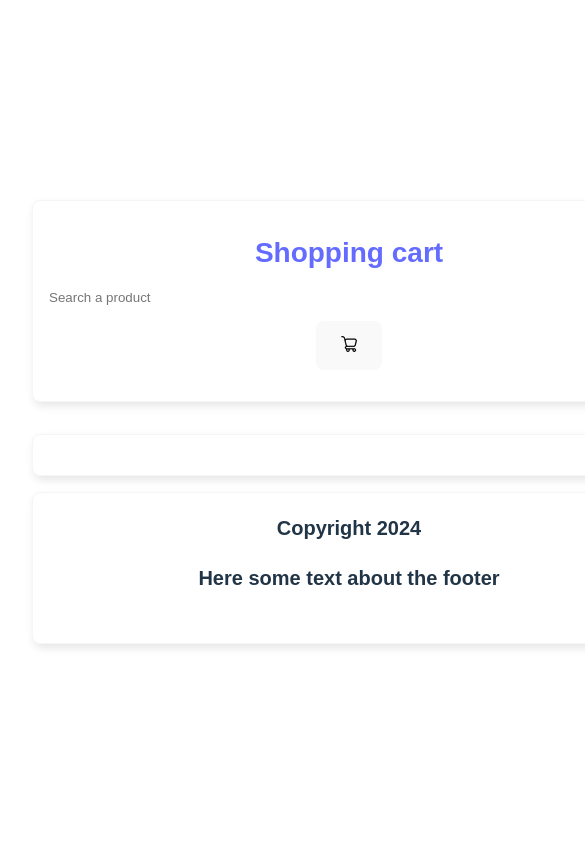
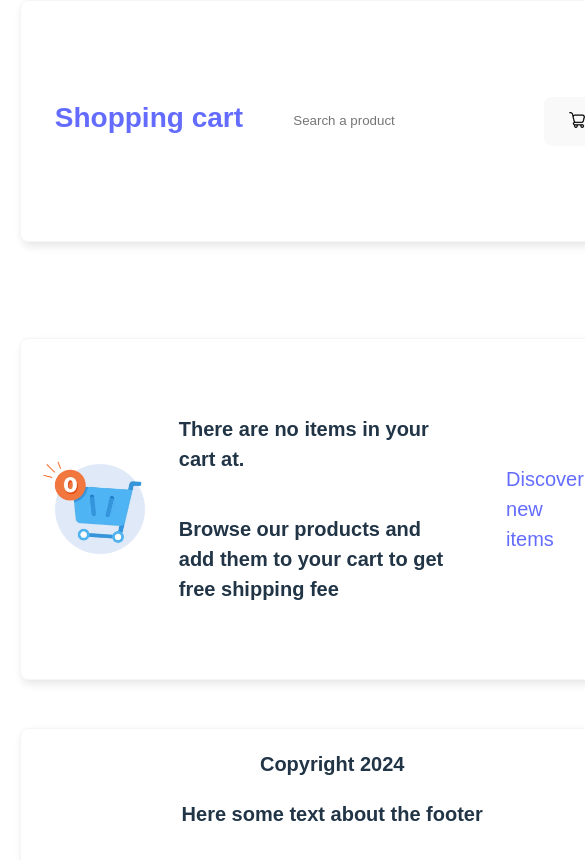
Before and after one commit to Cairon29/Generic-ecommerce, a React (Vite) app in the folder shopping-cart/: page /cart in a window 390 px wide. Shown: the top 860 px of the page, 585 px wide, since content can reach past the window. Built offline with nearby package versions, Linux system fonts and the light colour scheme.

Commit message:
feat: add cart functionality along its styles

```diff
--- a/shopping-cart/src/App.css
+++ b/shopping-cart/src/App.css
@@ -7,11 +7,13 @@
   display: grid;
   grid-template-columns: 50px, repeat(2, 1fr);
   grid-template-rows: repeat(2, auto), minmax(400px, 600px);
-  gap: 1em;
+  gap: 3em;
   grid-template-areas:
     "header header header"
     "aside main main"
     "footer footer footer";
+
+  justify-content: stretch;
 }
 
 
@@ -62,8 +64,11 @@ main div {
 aside {
 /* TO FIX! */
   width: 150px;
+  height: 100%;
+  margin: auto;
   display: flex;
   flex-direction: column;
+  justify-content: flex-start;
   gap: 2em;
   padding: 1em;
   font-size: 20px;
@@ -98,5 +103,21 @@ footer {
       "aside aside aside"
       "main main main"
       "footer footer footer";
+
+      padding: 0%;
+      margin: 0px;
+  }
+  header {
+    padding: 1em;
+  }
+
+  aside {
+    width: 90%;
+    display: flex;
+    flex-direction: column;
+    align-items: center;
+  }
+  aside select {
+    width: 80%;
   }
 }
--- a/shopping-cart/src/components/cart/Cart.jsx
+++ b/shopping-cart/src/components/cart/Cart.jsx
@@ -1,8 +1,8 @@
 import { useContext } from "react"
 import { CartContext } from "../../contexts/cart"
+import { Main } from "./main/Main"
 import { Header } from "../home/header/header"
-import { Footer } from "../home/footer/footer"
-import { Main } from "./main/Main"
+import { Footer } from "../home/footer/Footer"
 
 export const Cart = () => {
   const { cart } = useContext(CartContext)
--- a/shopping-cart/src/components/cart/main/Main.jsx
+++ b/shopping-cart/src/components/cart/main/Main.jsx
@@ -1,6 +1,7 @@
 import { useContext } from "react"
 import { CartContext } from "../../../contexts/cart"
 import { Product } from "./products"
+import { NoProducts } from "./NoProducts"
 export const Main = () => {
     const { cart, setCart } = useContext(CartContext)
 
@@ -33,7 +34,8 @@ export const Main = () => {
     return (
         <main>
             {
-                cart.map(product => (
+                cart.length > 0
+                ? cart.map(product => (
                         <Product
                             key={product.id}
                             cartProduct={product}
@@ -42,6 +44,7 @@ export const Main = () => {
                             hdlMinusOne={handleMinusOne}
                         />
                     ))
+                : <NoProducts/>
             }
         </main>
     )
--- /dev/null
+++ b/shopping-cart/src/components/cart/main/NoProducts.jsx
@@ -0,0 +1,20 @@
+import { Link } from 'react-router-dom';
+
+export const NoProducts = () => {
+    return (
+        <section className="no-products">
+            <div className="no-products-image">
+                <img src="../../../../public/empty-cart.webp" alt="" />
+            </div>
+            <div>
+                <p><b> There are no items in your cart at.</b></p>
+                <div>
+                    <p> Browse our products and add them to your cart to get free shipping fee</p>
+                </div>
+            </div>
+            <div>
+                <Link to="/"> Discover new items</Link>
+            </div>
+        </section>
+    )
+}
--- a/shopping-cart/src/components/cart/main/styles.css
+++ b/shopping-cart/src/components/cart/main/styles.css
@@ -52,3 +52,30 @@
     padding: 5px;
     width: 50px;
 }
+
+.no-products {
+    display: flex;
+    text-align: center;
+    gap: 1em;
+    justify-content: space-between;
+}
+
+.no-products div {
+    display: flex;
+    flex-direction: column;
+    justify-content: center;
+}
+
+.no-products a {
+    padding: 1em 2em;
+}
+
+.no-products-image {
+    width: 300px;
+    height: 300px;
+}
+
+.no-products-image img {
+    width: 100%;
+    object-fit: cover;
+}
--- a/shopping-cart/src/components/home/header/styles.css
+++ b/shopping-cart/src/components/home/header/styles.css
@@ -2,6 +2,8 @@
     display: flex;
     justify-content: space-evenly;
     flex-wrap: wrap;
+    gap: 1em;
+    padding: 1em;
 }
 
 #topBar h1{
@@ -11,3 +13,14 @@
 #topBar input {
     width: 600px;
 }
+
+
+@media screen and ( max-width: 750px) {
+    #topBar input {
+        width: 200px;
+    }
+    #topBar {
+        margin: 0px;
+        padding: 0px;
+    }
+}
--- a/shopping-cart/src/index.css
+++ b/shopping-cart/src/index.css
@@ -25,6 +25,7 @@ a:hover {
 body {
   margin: 0;
   display: flex;
+  justify-content: center;
   place-items: center;
   min-width: 320px;
   min-height: 100vh;
```
Also changed, not shown: shopping-cart/public/empty-cart.webp (added), shopping-cart/src/components/home/footer/Footer.jsx (line endings or trailing spaces). Lines whose indentation alone changed are shown as unchanged.
